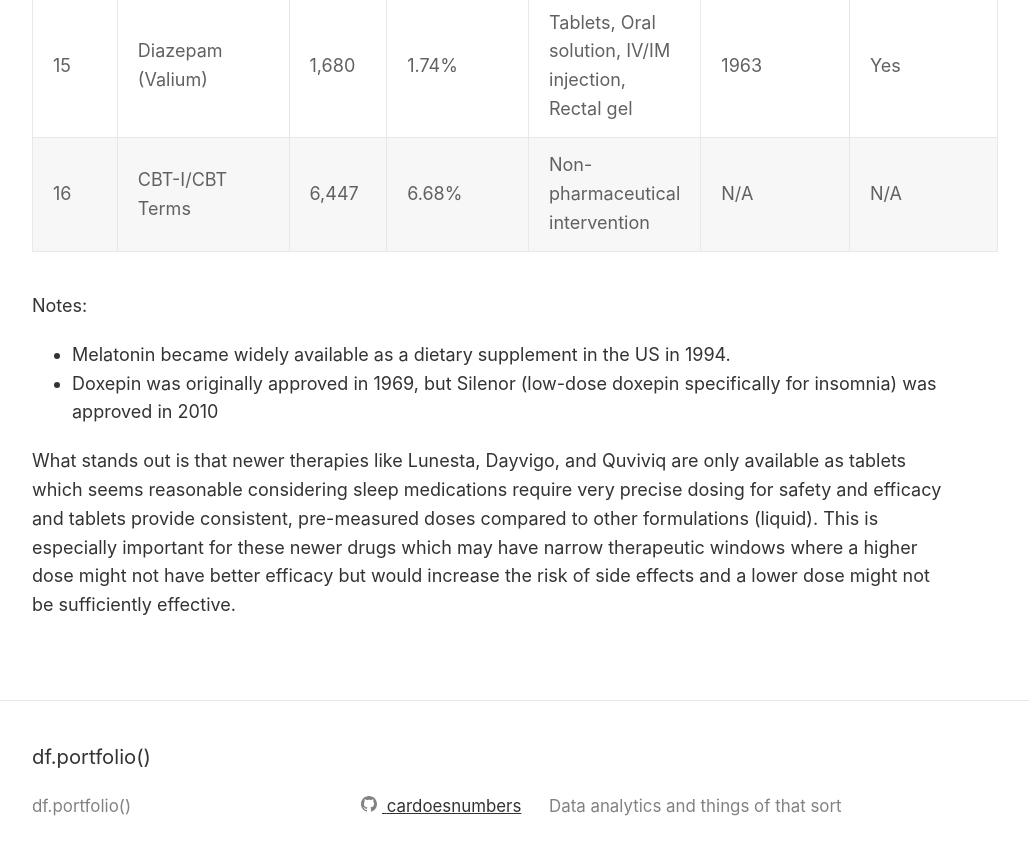
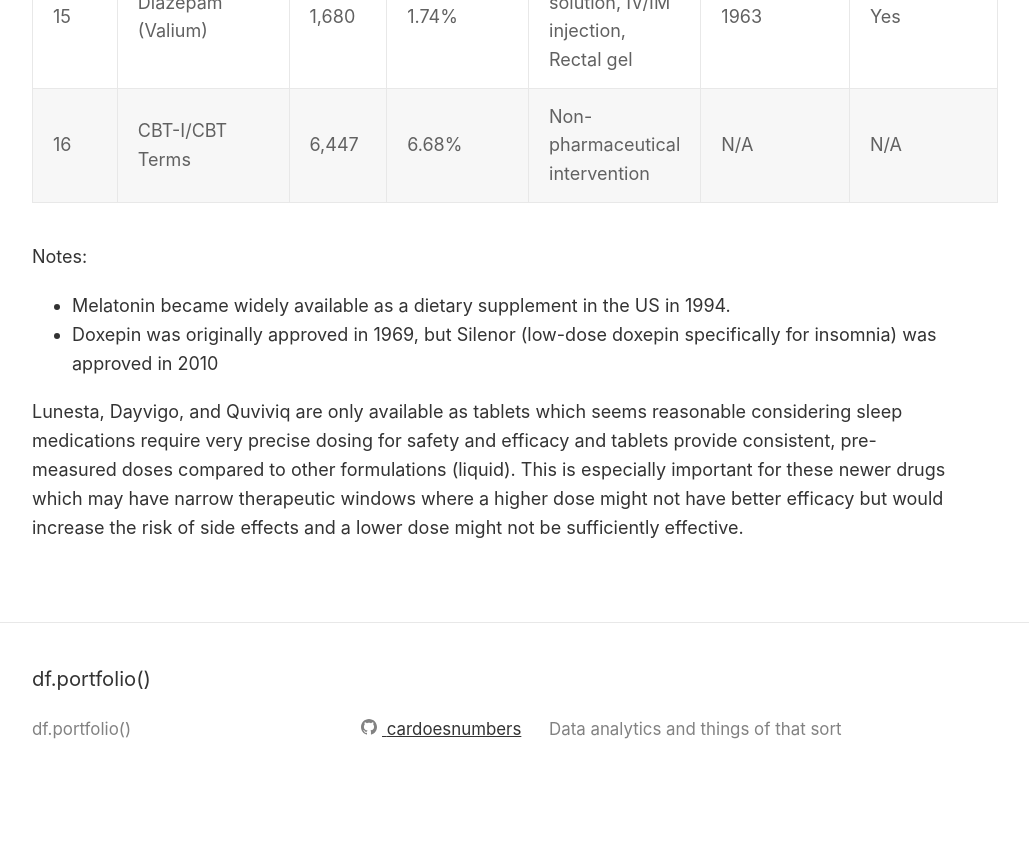
Before and after one commit to cardoesnumbers/cardoesnumbers.github.io, a Jekyll site: the page built from _posts/2025-02-05-insomnia.md, in a window 1280 px wide and 900 px high, scrolled down 5195 px. Shown: the top 855 px of the window, without its empty margins (148-1177 px from the left). Built offline with Jekyll 4.4.1, drawn with Linux system fonts in a browser that asks for light colours; comment, search, counter and statistics services are not loaded; after the commit the page ends 6018 px from its top, so only the background shows below that; some of the changed text lies outside the part shown.

Commit message:
Update 2025-02-05-insomnia.md

```diff
--- a/_posts/2025-02-05-insomnia.md
+++ b/_posts/2025-02-05-insomnia.md
@@ -52,7 +52,6 @@
 
 ![Claude Screenshot1](/assets/images/claude-prompt.png)
 
-Out of a total of 58,195 drug mentions analyzed:
 
 - Zolpidem (including mentions as Ambien) is the most frequently mentioned drug, accounting for nearly one-third of all mentions
 - Melatonin is the second most common, representing about a quarter of all mentions
@@ -87,4 +86,4 @@
 - Doxepin was originally approved in 1969, but Silenor (low-dose doxepin specifically for insomnia) was approved in 2010
 
 
-What stands out is that newer therapies like Lunesta, Dayvigo, and Quviviq are only available as tablets which seems reasonable considering sleep medications require very precise dosing for safety and efficacy and tablets provide consistent, pre-measured doses compared to other formulations (liquid). This is especially important for these newer drugs which may have narrow therapeutic windows where a higher dose might not have better efficacy but would increase the risk of side effects and a lower dose might not be sufficiently effective.
+Lunesta, Dayvigo, and Quviviq are only available as tablets which seems reasonable considering sleep medications require very precise dosing for safety and efficacy and tablets provide consistent, pre-measured doses compared to other formulations (liquid). This is especially important for these newer drugs which may have narrow therapeutic windows where a higher dose might not have better efficacy but would increase the risk of side effects and a lower dose might not be sufficiently effective.
```
Also changed, not shown: other parts of _posts/2025-02-05-insomnia.md (+1 -1 lines).
